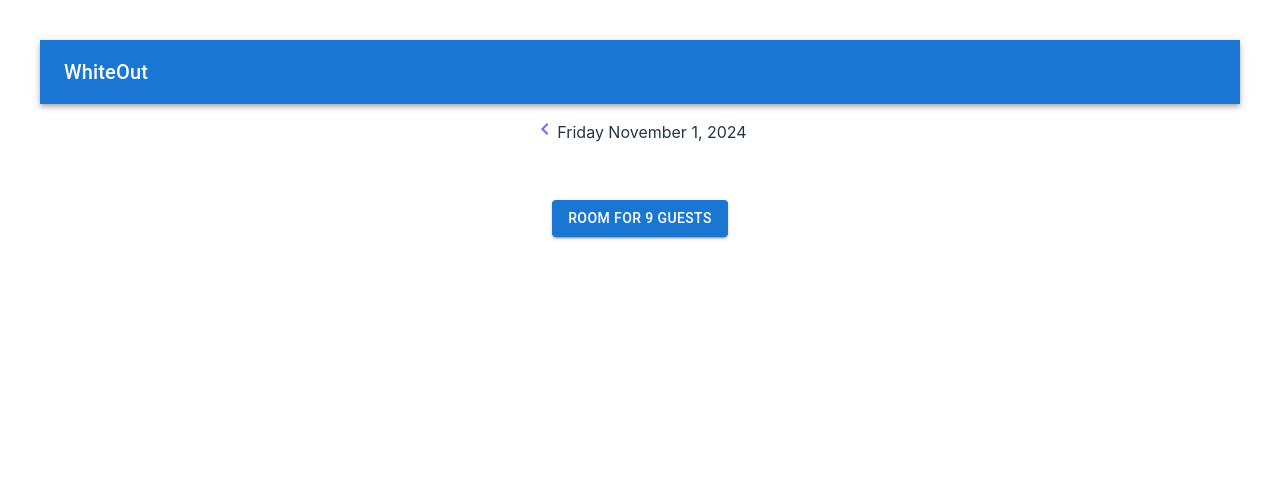
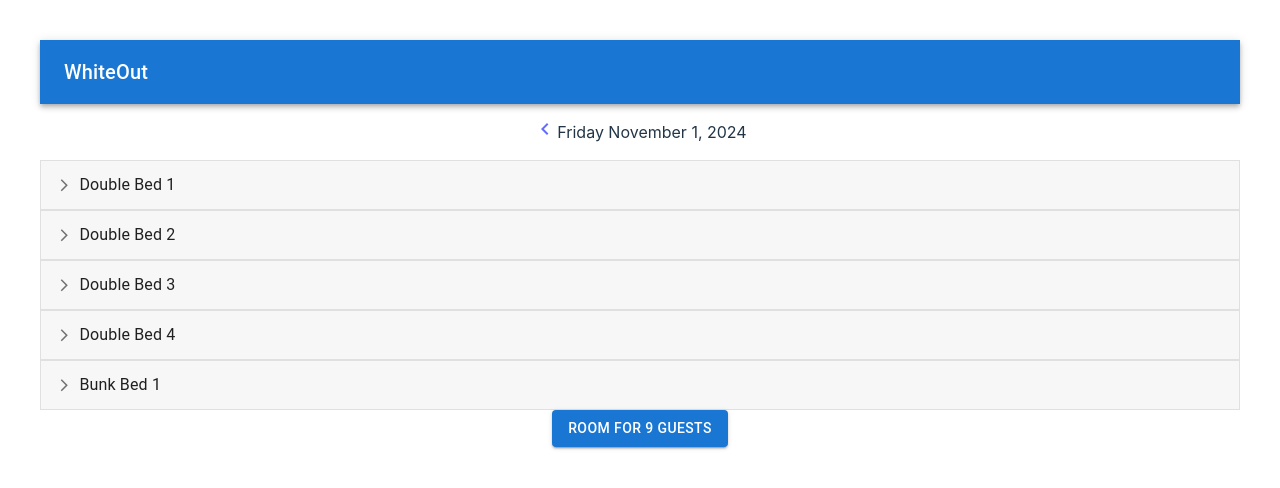
Before and after one commit to jbrennan414/white-out-ski, a React (Vite) app in the folder white-out-frontend/: page /day/20241101 in a window 1280 px wide. Shown: the top 488 px of the page. Built offline with nearby package versions, Linux system fonts and the light colour scheme; no server answers.

Commit message:
add beds

```diff
--- a/white-out-frontend/src/Day.jsx
+++ b/white-out-frontend/src/Day.jsx
@@ -1,6 +1,7 @@
 import { Link } from "react-router-dom";
 import React, { useState, useEffect, forwardRef } from "react";
 import { useParams } from "react-router-dom";
+import ReservationChip from "./ReservationChip";
 import "./Day.css";
 import NavigateBeforeIcon from '@mui/icons-material/NavigateBefore';
 import {
@@ -12,7 +13,7 @@ import {
 import { getDayOfWeek, getMonth, getDate, getYear } from "./utils";
 
 import axios from "axios";
-import { lessees, isPastDate } from "./utils";
+import { beds } from "./utils";
 
 const Alert = forwardRef(function Alert(props, ref) {
   return <MuiAlert elevation={6} ref={ref} variant="filled" {...props} />;
@@ -23,7 +24,6 @@ export default function Day(props) {
 
   const [pageIsLoading, setPageIsLoading] = useState(true);
   const [selectedDate, setSelectedDate] = useState(day);
-  const [reservations, setReservations] = useState(lessees);
   const [shouldDisplayError, setShouldDisplayError] = useState(false);
   const [errorMessage, setErrorMessage] = useState(null);
 
@@ -63,25 +63,6 @@ export default function Day(props) {
 
   let spotsRemaining = 9;
 
-  const lessees_emails = lessees.map((item) => item.user_email);
-
-  lessees.forEach((item) => {
-    const index = reservations.findIndex((reservation) => reservation.user_email === item.user_email);
-
-    if (reservations[index]?.is_in === true) {
-      spotsRemaining--;
-    }
-
-    if (index === -1) {
-      spotsRemaining--;
-    }
-
-  })
-
-  const guests = reservations.filter((item) => !lessees_emails.includes(item.user_email) && item.is_in).length;
-
-  spotsRemaining = spotsRemaining - guests;
-
   return (
     <div>
       {pageIsLoading ? (
@@ -105,10 +86,11 @@ export default function Day(props) {
             )} ${getDate(selectedDate)}, ${getYear(selectedDate)}`}</p>
           </div>
 
-          <div className="reservation-container">
-            {/* {renderRezzies()} */}
-            {/* {renderGuests()} */}
-          </div>
+          {beds.map((bed) => {
+            return (
+              <ReservationChip bed={bed} />
+            );
+          })}
 
           {true ? (
             <Button
--- a/white-out-frontend/src/ReservationChip.jsx
+++ b/white-out-frontend/src/ReservationChip.jsx
@@ -1,62 +1,70 @@
-import React, { useState } from 'react'
-import { Chip, Avatar } from "@mui/material";
-import ArrowDropDownIcon from '@mui/icons-material/ArrowDropDown';
-import {
-  Menu,
-  MenuItem,
-} from "@mui/material";
+import * as React from 'react';
+import { styled } from '@mui/material/styles';
+import ArrowForwardIosSharpIcon from '@mui/icons-material/ArrowForwardIosSharp';
+import MuiAccordion from '@mui/material/Accordion';
+import MuiAccordionSummary from '@mui/material/AccordionSummary';
+import MuiAccordionDetails from '@mui/material/AccordionDetails';
+import Typography from '@mui/material/Typography';
 
-export default function ReservationChip(props) {
-  const [anchorEl, setAnchorEl] = useState(null);
+const Accordion = styled((props) => (
+  <MuiAccordion disableGutters elevation={0} square {...props} />
+))(({ theme }) => ({
+  border: `1px solid ${theme.palette.divider}`,
+  '&:not(:last-child)': {
+    borderBottom: 0,
+  },
+  '&::before': {
+    display: 'none',
+  },
+}));
 
-  const chipStyle = {
-    backgroundColor: props.userIsIn ? 'green' : (props.userIsIn === false ? 'red' : 'lightgrey'),
-    margin: '5px',
+const AccordionSummary = styled((props) => (
+  <MuiAccordionSummary
+    expandIcon={<ArrowForwardIosSharpIcon sx={{ fontSize: '0.9rem' }} />}
+    {...props}
+  />
+))(({ theme }) => ({
+  backgroundColor: 'rgba(0, 0, 0, .03)',
+  flexDirection: 'row-reverse',
+  '& .MuiAccordionSummary-expandIconWrapper.Mui-expanded': {
+    transform: 'rotate(90deg)',
+  },
+  '& .MuiAccordionSummary-content': {
+    marginLeft: theme.spacing(1),
+  },
+  ...theme.applyStyles('dark', {
+    backgroundColor: 'rgba(255, 255, 255, .05)',
+  }),
+}));
+
+const AccordionDetails = styled(MuiAccordionDetails)(({ theme }) => ({
+  padding: theme.spacing(2),
+  borderTop: '1px solid rgba(0, 0, 0, .125)',
+}));
+
+export default function CustomizedAccordions(props) {
+
+  const { bed_id, bed_description, bed_name } = props.bed;
+
+  console.log("props...", props);
+  const [expanded, setExpanded] = React.useState('panel1');
+
+  const handleChange = (panel) => (event, newExpanded) => {
+    setExpanded(newExpanded ? panel : false);
   };
 
-  const handleClose = () => {
-    setAnchorEl(null);
-  };
-
-  const handleMenuItemClick = (value) => {
-    props.isIn(value);
-    handleClose();
-  };
-
-  const handleClick = (event) => {
-    setAnchorEl(event.currentTarget);
-  };
   return (
-    <div key={props.key1}>
-      { props.loggedInUser === props.lessor.user_email ? (
-        <Chip
-          key={props.key1}
-          avatar={<Avatar src={props.lessor.user_picture} />}
-          label={props.lessor.user_name}
-          deleteIcon={<ArrowDropDownIcon />}
-          disabled={props.isPastDate}
-          onDelete={handleClick}
-          style={chipStyle}
-        /> ) : (
-        <Chip
-          key={props.key1}
-          avatar={<Avatar src={props.lessor.user_picture} />}
-          label={props.lessor.user_name}
-          disabled={props.isPastDate}
-          style={chipStyle}
-        /> )}
-
-      <Menu
-        id="status-menu"
-        anchorEl={anchorEl}
-        keepMounted
-        open={Boolean(anchorEl)}
-        onClose={handleClose}
-      >
-        <MenuItem onClick={() => handleMenuItemClick("in")}>In</MenuItem>
-        <MenuItem onClick={() => handleMenuItemClick("out")}>Out</MenuItem>
-      </Menu>
+    <div key={bed_id}>
+      <Accordion expanded={expanded === 'panel3'} onChange={handleChange('panel3')}>
+        <AccordionSummary aria-controls="panel3d-content" id="panel3d-header">
+          <Typography>{bed_name}</Typography>
+        </AccordionSummary>
+        <AccordionDetails>
+          <Typography>
+            {bed_description}
+          </Typography>
+        </AccordionDetails>
+      </Accordion>
     </div>
-
-  )
+  );
 }
--- a/white-out-frontend/src/utils.js
+++ b/white-out-frontend/src/utils.js
@@ -120,58 +120,35 @@ export const convertHumanMonthToInteger = (month) => {
 
 }
 
-export const lessees = [
+export const beds = [
     {
-      user_email: "brennanj414@gmail.com",
-      user_name: "John Brennan",
-      user_picture:
-        "https://lh3.googleusercontent.com/a/ACg8ocLe1bqDTfA5vNQLPaOiNjEDkUcLh4lChLfA1diQJEQxNdM=s96-c",
+        bed_id: "double_1",
+        bed_name: "Double Bed 1",
+        bed_description: "This is double bed 1",
     },
     {
-      user_email: "fisherben09@gmail.com",
-      user_name: "Ben Fisher",
-      user_picture:
-        "https://lh3.googleusercontent.com/a/ACg8ocJv6jnyqtc7ZE0F6DZzUNPJMRrhJ1bcIvIJ_m95Yqxv=s96-c",
+        bed_id: "double_2",
+        bed_name: "Double Bed 2",
+        bed_description: "This is double bed 2",
     },
     {
-      user_email: "lvkordecki@gmail.com",
-      user_name: "Lindsay Kordecki",
-      user_picture:
-        "https://lh3.googleusercontent.com/a/ACg8ocJnOJvQcHc30DFsMTcpWox8RXOrKjypImbybGVn-hHA=s96-c",
+        bed_id: "double_3",
+        bed_name: "Double Bed 3",
+        bed_description: "This is double bed 3",
     },
     {
-      user_email: "storbecktelbe@gmail.com",
-      user_name: "Telbe Storbeck",
-      user_picture:
-        "https://lh3.googleusercontent.com/a/ACg8ocJb1r7fx5Hu2lik4JNi5wWa1H9HJy-aI98mi1as7h58AVI=s96-c",
+        bed_id: "double_4",
+        bed_name: "Double Bed 4",
+        bed_description: "This is double bed 4",
     },
     {
-      user_email: "sophia.menick@gmail.com",
-      user_name: "Sophia Menick",
-      user_picture:
-        "https://lh3.googleusercontent.com/a/ACg8ocK860Pus1yIIcrjEcz0v_3oeEBCQukncqnaL08sAUa1cw=s96-c",
-    },
-    {
-      user_email: "ctraut22@gmail.com",
-      user_name: "Catherine Traut",
-      user_picture:
-        "https://lh3.googleusercontent.com/a/ACg8ocJ_bsYABo500D-45h9OXc4MTXm_4fPh655upuk35Dsj=s96-c",
-    },
-    {
-      user_email: "mjacobson594@gmail.com",
-      user_name: "Maggie Jacobson",
-      user_picture:
-        "https://lh3.googleusercontent.com/a/ACg8ocIt_NJ9en74gavz0rU8HXvhCf4vh5vP7Q3aYB2obNE-=s96-c",
-    },
-    {
-      user_email: "trautben@gmail.com",
-      user_name: "Ben Traut",
-      user_picture:
-        "https://lh3.googleusercontent.com/a/ACg8ocIR0PO9Urgm7eHB_WxJS6NBIDQehSXwb7_j3XeZDIJa=s96-c",
-    },
-  ];
+        bed_id: "bunk_1",
+        bed_name: "Bunk Bed 1",
+        bed_description: "This is bunk bed 1",
+    }
+]
 
-  export const userIsTenant = (user_email) => {
+export const userIsTenant = (user_email) => {
 
     const index = lessees.findIndex((lessee) => lessee.user_email === user_email);
 
```
